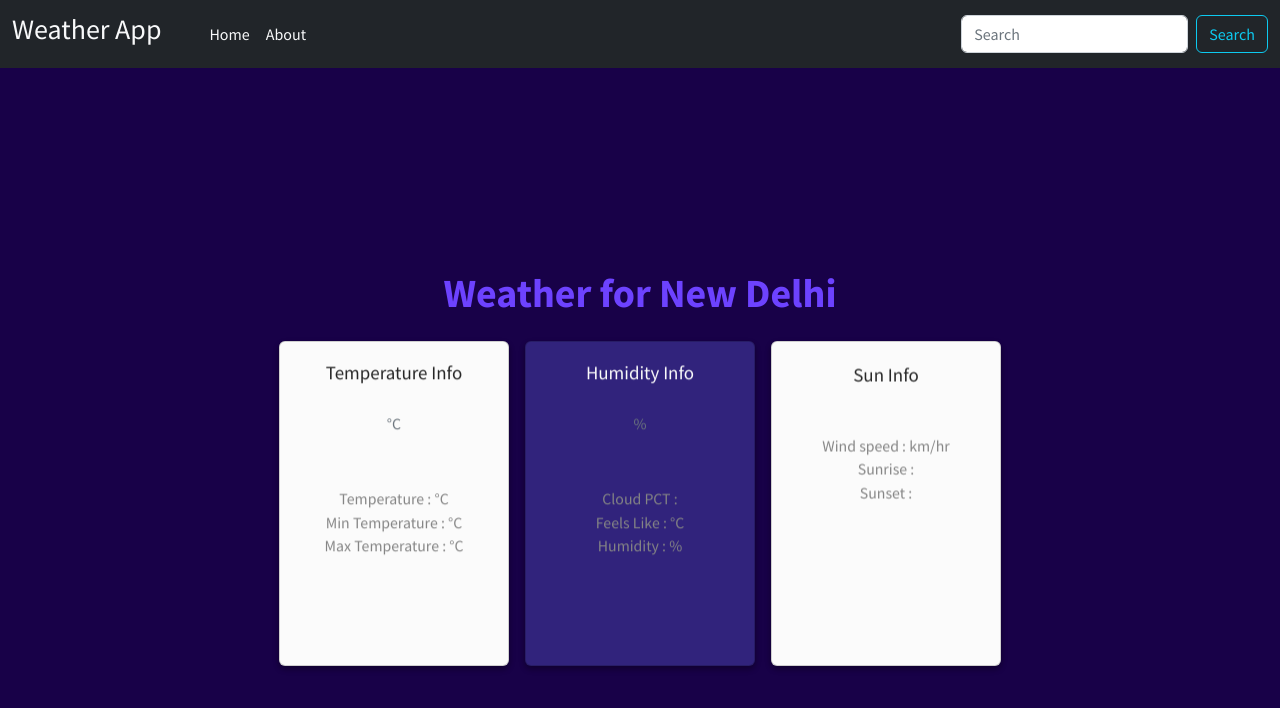
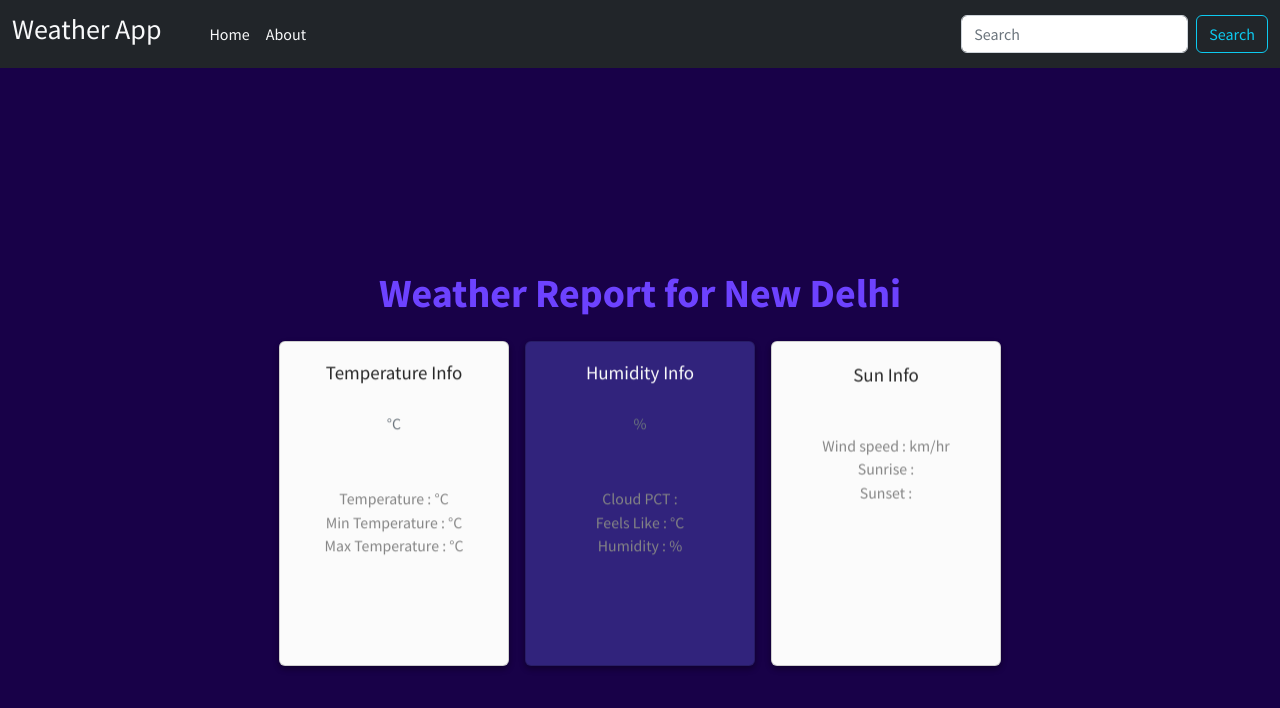
Before and after one commit to awdhesh-student/weather-app, a plain HTML site: page index.html in a window 1280 px wide. Drawn offline with nearby package versions, Linux system fonts and the light colour scheme; no server answers.

Commit message:
commit changes

```diff
--- a/index.html
+++ b/index.html
@@ -41,7 +41,7 @@
     </div>
   </nav>
 <div class="container">
-  <h1 class="mb-4 fw-bold">Weather for <span id="cityName"></span></h1>
+  <h1 class="mb-4 fw-bold">Weather Report for <span id="cityName"></span></h1>
   <div class="card-container">
     <div class="card-wrapper">
       <div class="mx-3 card light">
```
